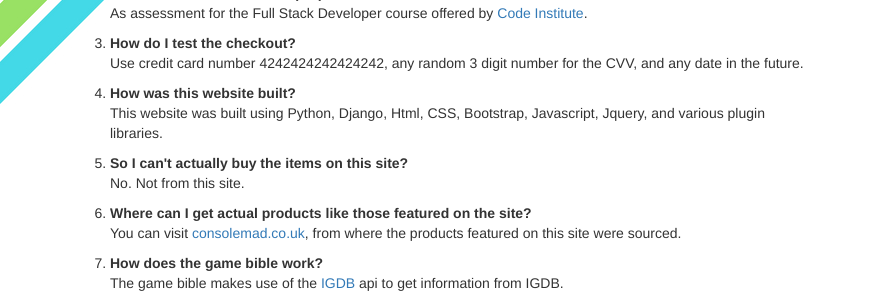
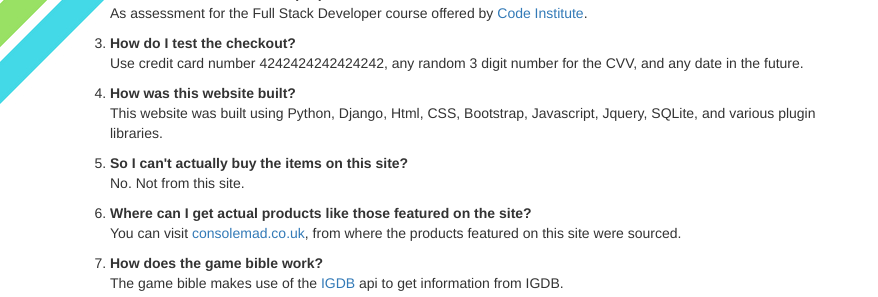
Before and after one commit to mparkcode/django-retroplay, a Django app: page /info/faq in a window 1280 px wide. Shown: the part 368-665 px from the top of the page, without its empty margins (0-878 px from the left). Run offline with Django 3.2, Linux system fonts and the light colour scheme; data that the repository does not hold is empty; some libraries are stand-ins or nearby versions; some web fonts are replaced.

Commit message:
updated faq

```diff
--- a/info/templates/info/faq.html
+++ b/info/templates/info/faq.html
@@ -21,7 +21,7 @@
                             <li><strong>How do I test the checkout?</strong></li>
                             <p>Use credit card number 4242424242424242, any random 3 digit number for the CVV, and any date in the future.</p>
                             <li><strong>How was this website built?</strong></li>
-                            <p>This website was built using Python, Django, Html, CSS, Bootstrap, Javascript, Jquery, and various plugin libraries.</p>
+                            <p>This website was built using Python, Django, Html, CSS, Bootstrap, Javascript, Jquery, SQLite, and various plugin libraries.</p>
                             <li><strong>So I can't actually buy the items on this site?</strong></li>
                             <p>No. Not from this site.</p>
                             <li><strong>Where can I get actual products like those featured on the site?</strong></li>
```
